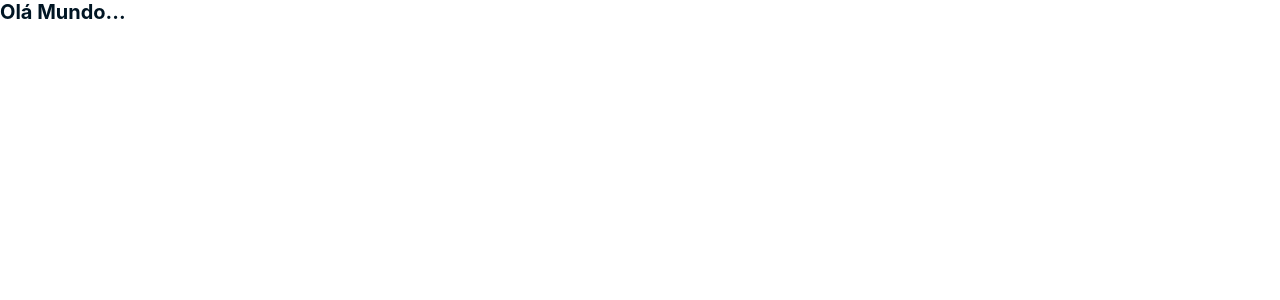
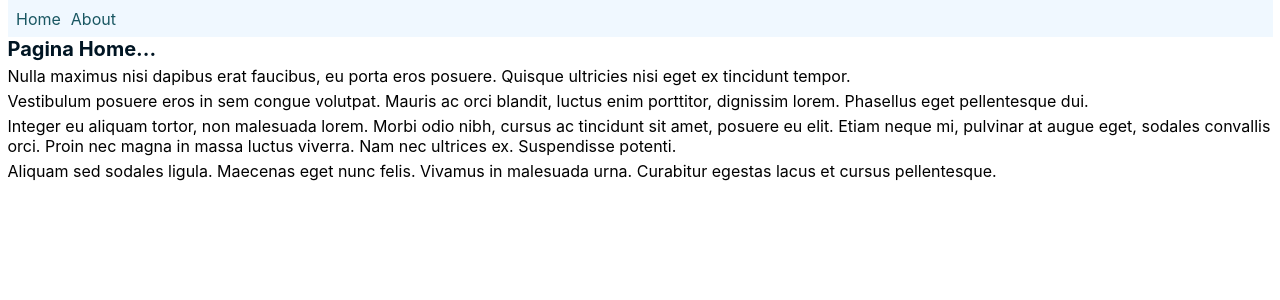
Before and after one commit to Julio-Freitas/nextjs-boilerplate, a Next.js app: page / in a window 1280 px wide. Shown: the top 300 px of the page. Built offline with nearby package versions, Linux system fonts and the light colour scheme.

Commit message:
feat: testing API transition view

```diff
--- a/src/app/layout.tsx
+++ b/src/app/layout.tsx
@@ -1,3 +1,4 @@
+import Header from '@/component/Header';
 import StyledComponentsRegistry from '../lib/registry';
 import Providers from './providers';
 
@@ -10,7 +11,10 @@ export default function RootLayout({
     <html>
       <body>
         <StyledComponentsRegistry>
-          <Providers>{children}</Providers>
+          <Providers>
+            <Header />
+            {children}
+          </Providers>
         </StyledComponentsRegistry>
       </body>
     </html>
--- /dev/null
+++ b/src/component/Header/index.tsx
@@ -0,0 +1,11 @@
+import React from 'react';
+import { AnimatedLink } from '..';
+import * as S from './styles';
+export default function Header() {
+  return (
+    <S.Nav>
+      <AnimatedLink href="/">Home</AnimatedLink>
+      <AnimatedLink href="/about">About</AnimatedLink>
+    </S.Nav>
+  );
+}
--- /dev/null
+++ b/src/component/Header/styles.ts
@@ -0,0 +1,19 @@
+'use client';
+import styled from 'styled-components';
+
+export const Nav = styled.nav`
+  background-color: aliceblue;
+  padding: 0.85rem;
+  display: flex;
+  gap: 1rem;
+
+  a {
+    font-size: 1.6rem;
+    text-decoration: none;
+    color: #195762;
+    transition: ease-in-out 0.5s;
+    &:hover {
+      font-weight: bold;
+    }
+  }
+`;
--- /dev/null
+++ b/src/component/animatedLink/index.tsx
@@ -0,0 +1,17 @@
+'use client';
+
+import { useAnimatedRouter } from '../../hook/useAnimatedRouter';
+import Link from 'next/link';
+import { PropsWithChildren } from 'react';
+
+export const AnimatedLink = ({
+  children,
+  href
+}: PropsWithChildren<{ href: string }>) => {
+  const { animatedRoute } = useAnimatedRouter();
+  return (
+    <Link href={href} onClick={() => animatedRoute(href)} passHref>
+      {children}
+    </Link>
+  );
+};
--- /dev/null
+++ b/src/component/animatedTemplate/index.tsx
@@ -0,0 +1,16 @@
+'use client';
+
+import { PropsWithChildren } from 'react';
+
+import * as S from './style';
+export function AnimatedTemplate({
+  children,
+  title
+}: PropsWithChildren<{ title: string }>) {
+  return (
+    <>
+      <S.Title className="pageTitle">{title}</S.Title>
+      <div className="pageContent text-center line-clamp-3">{children}</div>
+    </>
+  );
+}
--- a/src/component/main/style.ts
+++ b/src/component/animatedTemplate/style.ts
@@ -2,4 +2,5 @@
 import styled from 'styled-components';
 export const Title = styled.h1`
   color: #001523;
+  padding-bottom: 0.5rem;
 `;
--- a/src/component/index.ts
+++ b/src/component/index.ts
@@ -1 +1,3 @@
 export { Main } from './main';
+export { AnimatedLink } from './animatedLink';
+export { AnimatedTemplate } from './animatedTemplate';
--- a/src/component/main/index.tsx
+++ b/src/component/main/index.tsx
@@ -1,2 +1,24 @@
-import * as S from './style';
-export const Main = () => <S.Title>Olá Mundo...</S.Title>;
+import { AnimatedTemplate } from '..';
+
+export const Main = () => (
+  <AnimatedTemplate title="Pagina Home...">
+    <p>
+      Nulla maximus nisi dapibus erat faucibus, eu porta eros posuere. Quisque
+      ultricies nisi eget ex tincidunt tempor.
+    </p>
+    <p>
+      Vestibulum posuere eros in sem congue volutpat. Mauris ac orci blandit,
+      luctus enim porttitor, dignissim lorem. Phasellus eget pellentesque dui.
+    </p>
+    <p>
+      Integer eu aliquam tortor, non malesuada lorem. Morbi odio nibh, cursus ac
+      tincidunt sit amet, posuere eu elit. Etiam neque mi, pulvinar at augue
+      eget, sodales convallis orci. Proin nec magna in massa luctus viverra. Nam
+      nec ultrices ex. Suspendisse potenti.
+    </p>
+    <p>
+      Aliquam sed sodales ligula. Maecenas eget nunc felis. Vivamus in malesuada
+      urna. Curabitur egestas lacus et cursus pellentesque.
+    </p>
+  </AnimatedTemplate>
+);
--- /dev/null
+++ b/src/hook/useAnimatedRouter.ts
@@ -0,0 +1,28 @@
+'use client';
+import { ExtendedDocument } from '@/types/extendedDocument';
+import { useRouter } from 'next/navigation';
+
+export function useAnimatedRouter() {
+  const router = useRouter();
+
+  /** verify if the browser support View Transitions API */
+  const viewTransitionsStatus = () => {
+    const extendedDocument = document as ExtendedDocument;
+    let status = "Opss, Your browser doesn't support View Transitions API";
+    if (extendedDocument?.startViewTransition) {
+      status = 'Yess, Your browser support View Transitions API';
+    }
+    return status;
+  };
+
+  /** encapsulate the default router.push */
+  const animatedRoute = (url: string) => {
+    const extendedDocument = document as ExtendedDocument;
+    // it has not startViewTransition... follow the pelota kkk
+    if (!extendedDocument.startViewTransition) return router.push(url);
+    // start animate
+    extendedDocument.startViewTransition(() => router.push(url));
+  };
+
+  return { animatedRoute, viewTransitionsStatus };
+}
--- a/src/styles/global.ts
+++ b/src/styles/global.ts
@@ -8,7 +8,6 @@ export const GlobalStyle = createGlobalStyle`
     margin: 0;
     padding: 0;
     box-sizing: border-box;
-
   }
 
   html {
@@ -16,6 +15,115 @@ export const GlobalStyle = createGlobalStyle`
   }
 
   body{
+    padding: 0 .75rem;
     font-family:  -apple-system, system-ui, BlinkMacSystemFont, 'Segoe UI', Roboto, Oxygen, Ubuntu, Cantarell, 'Open Sans', 'Helvetica Neue', sans-serif;
   }
+
+  p{
+    font-size: 1.6rem;
+    margin-bottom: .5rem;
+  }
+  .pageHeader {
+    view-transition-name: page-title;
+  }
+
+  /* Animate the page content separatly */
+  .pageContent {
+      view-transition-name: page-content;
+  }
+
+  /* Animate the page content separatly */
+  .pageContent {
+      view-transition-name: page-content;
+  }
+
+::view-transition-old(root) {
+    animation: fade-and-scale-out 0.5s ease-in-out 1 forwards;
+}
+
+::view-transition-new(root) {
+    animation: fade-and-scale-in 1s ease-in-out 1 forwards;
+}
+
+::view-transition-old(page-title) {
+    animation: hide 1s ease-in-out 1 forwards;
+}
+
+::view-transition-new(page-title) {
+    animation: slide-right 1s ease-in-out 1 forwards;
+}
+
+::view-transition-old(page-content) {
+    animation: hide 1s ease-in-out 1 forwards;
+}
+
+::view-transition-new(page-content) {
+    animation: slide-left 2.5s ease-in-out 1 forwards;
+}
+
+/* First Animation */
+
+@keyframes fade-and-scale-in {
+    from {
+        opacity: 0;
+        transform: scale(0);
+    }
+
+    to {
+        opacity: 1;
+        transform: scale(1);
+    }
+}
+
+@keyframes fade-and-scale-out {
+    from {
+        opacity: 1;
+        transform: scale(1);
+    }
+
+    to {
+        opacity: 0;
+        transform: scale(0);
+    }
+}
+
+/* Second Animation */
+
+@keyframes hide {
+    from {
+        opacity: 1;
+
+    }
+
+    to {
+        opacity: 0;
+
+    }
+}
+
+@keyframes slide-left {
+    from {
+        opacity: 0;
+        transform: translateX(-100%);
+    }
+
+    to {
+        opacity: 1;
+        transform: translateX(0);
+    }
+}
+
+@keyframes slide-right {
+    from {
+        opacity: 0;
+        transform: translateX(100%);
+    }
+
+    to {
+        opacity: 1;
+        transform: translateX(0);
+    }
+}
+
+
 `;
--- /dev/null
+++ b/src/types/extendedDocument.ts
@@ -0,0 +1,4 @@
+export interface ExtendedDocument extends Document {
+  // eslint-disable-next-line @typescript-eslint/no-explicit-any
+  startViewTransition?: any;
+}
```
Also changed, not shown: src/app/about/page.tsx (added, +28 -0 lines), 2 other files (tests, documents, lock files or other folders).
